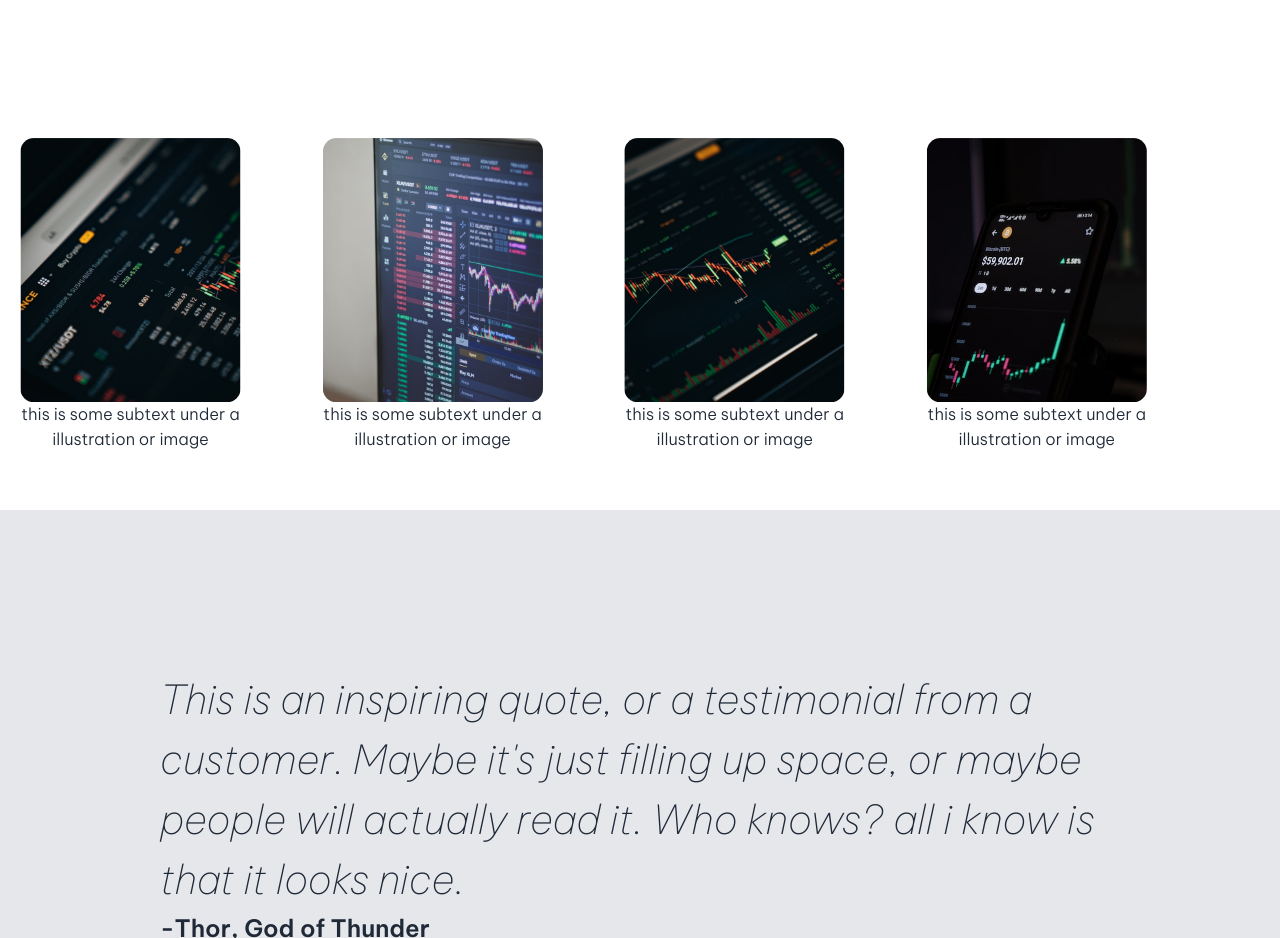
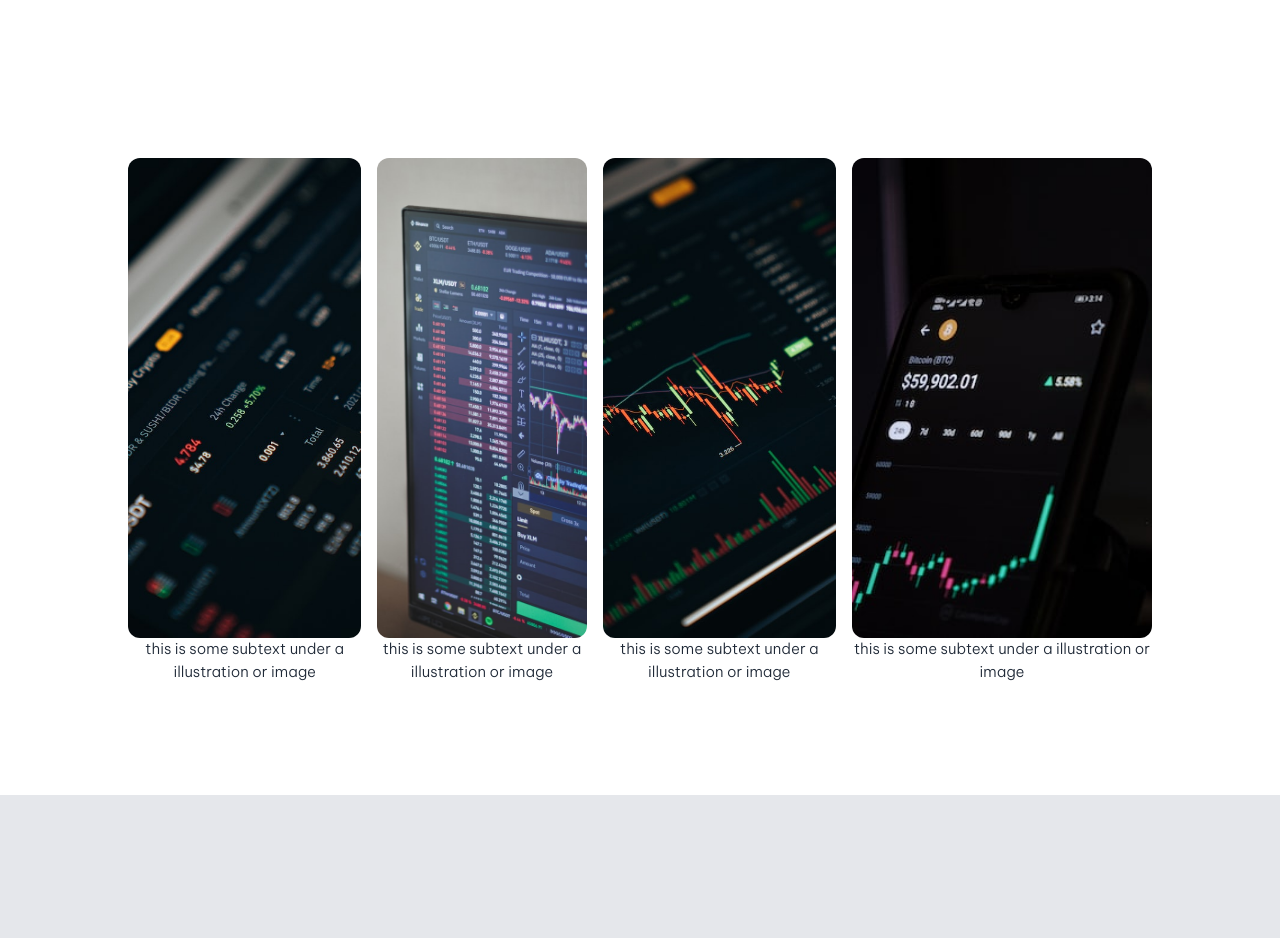
Before and after one commit to andriel300/trader-landing-page, a website built with Vite: page index.html in a window 1280 px wide. Shown: the part 840-1778 px from the top of the page. Built offline with nearby package versions, Linux system fonts and the light colour scheme.

Commit message:
delete hover img to fix problems

```diff
--- a/style.css
+++ b/style.css
@@ -307,10 +307,10 @@ h6 {
 /* Base figure display styles */
 .gallery,
 .info {
-    --gallery-height: 15rem;
-    margin: 0;
-    height: var(--gallery-height);
-    background-color: hsl(0, 0%, 100%);
+    --gallery-height: 30rem;
+    /* margin: 0; */
+    /* height: var(--gallery-height); */
+    /* background-color: hsl(0, 0%, 100%); */
 }
 
 /* image display styles */
@@ -322,24 +322,6 @@ h6 {
     height: var(--gallery-height);
 }
 
-/* Use aspect-ratio with @supports */
-
-/* Add aspect-ratio custom property */
-.gallery,
-.info {
-    --gallery-aspect-ratio: 4/3;
-}
-
-.gallery img {
-    transform: scale(1) translate(0, 0);
-    transition: transform 1100ms ease-in;
-}
-
-.gallery,
-.info:hover img {
-    transform: scale(1.1) translate(-5%, -3%);
-}
-
 .centertext {
     display: flex;
     justify-content: center;
@@ -349,10 +331,8 @@ h6 {
     border-radius: 0.75rem;
 }
 
-.text-center,
-.text {
+.text-center {
     display: flex;
-    flex: 1;
     text-align: center;
 }
 
@@ -368,7 +348,7 @@ h6 {
 }
 
 .info {
-    max-width: 200px;
+    max-width: 300px;
 }
 
 @media (min-width: 50em) {
```
